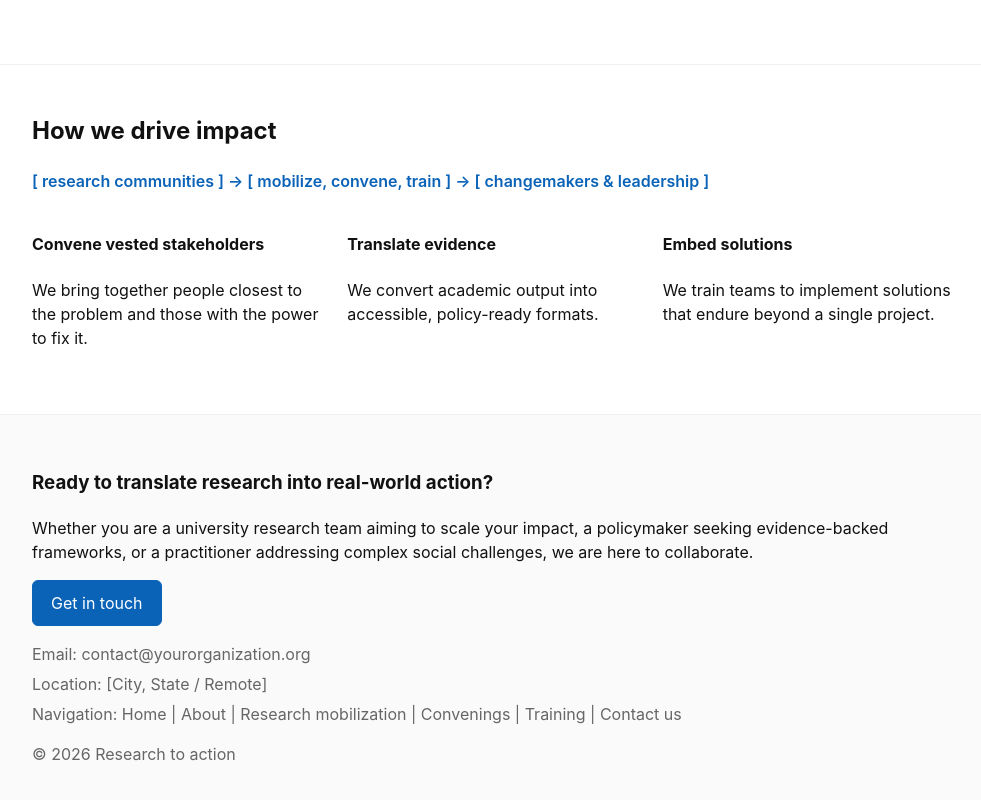
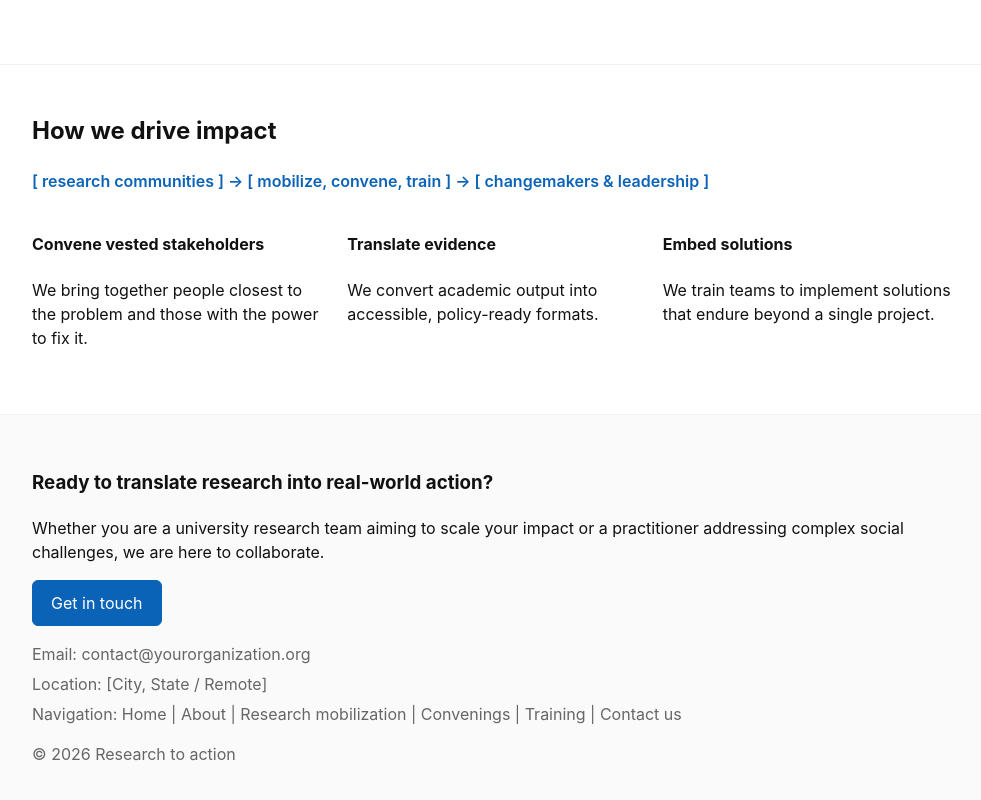
Before and after one commit to SteinMonteiro/rpp-website, a plain HTML site: page index.html in a window 1280 px wide. Shown: the part 1518-2318 px from the top of the page, without its empty margins (144-1125 px from the left). Drawn offline with Linux system fonts and the light colour scheme.

```diff
--- a/index.html
+++ b/index.html
@@ -111,7 +111,7 @@
   <footer id="contact" class="site-footer">
     <div class="container">
       <h3>Ready to translate research into real-world action?</h3>
-      <p>Whether you are a university research team aiming to scale your impact, a policymaker seeking evidence-backed frameworks, or a practitioner addressing complex social challenges, we are here to collaborate.</p>
+      <p>Whether you are a university research team aiming to scale your impact or a practitioner addressing complex social challenges, we are here to collaborate.</p>
       <p class="footer-actions"><a class="btn primary" href="mailto:contact@yourorganization.org">Get in touch</a></p>
 
       <div class="footer-meta">
```
